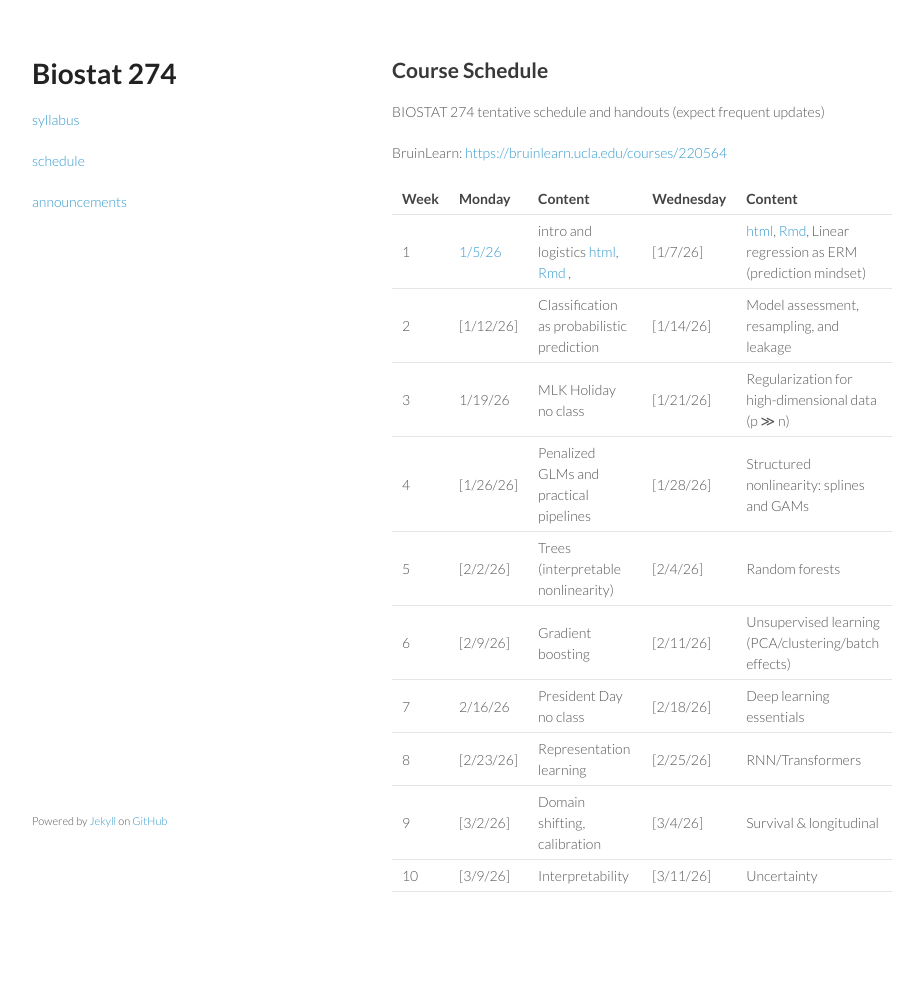
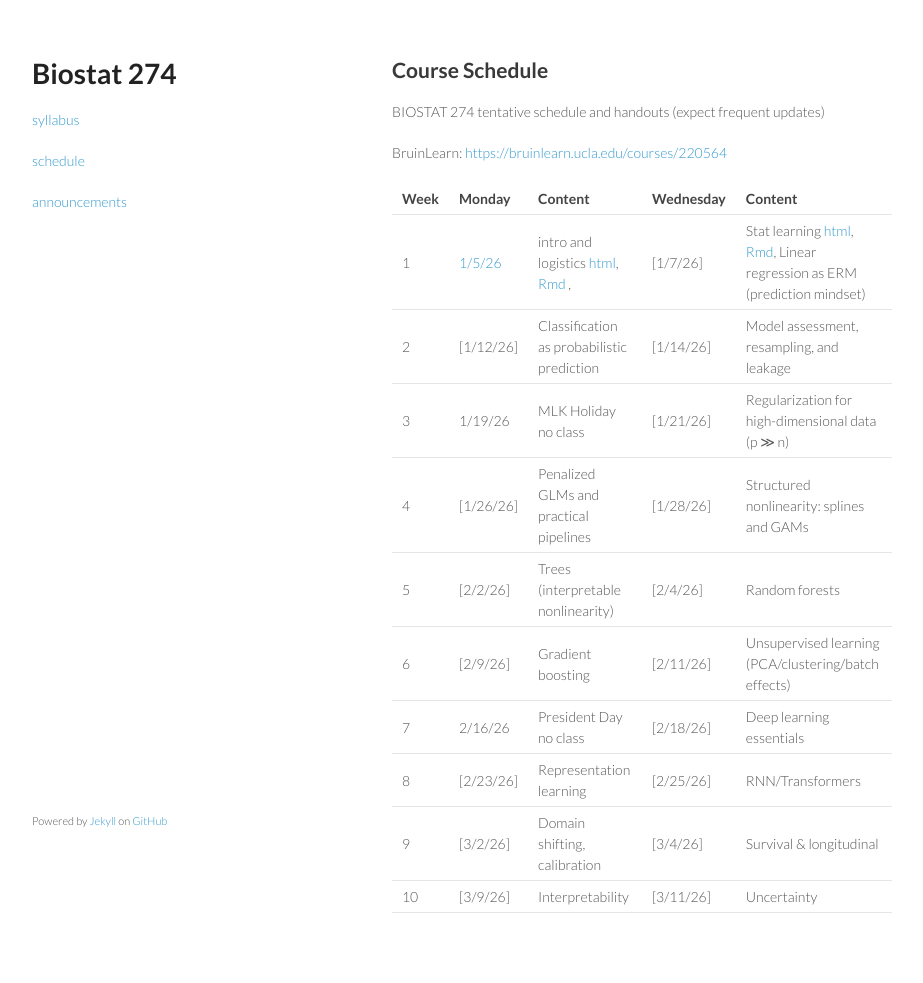
Before and after one commit to ucla-biostat-274/2026winter, a Jekyll site: the page built from schedule/schedule.md, in a window 1280 px wide. Shown: the whole page, without its empty margins (178-1101 px from the left). Built offline with Jekyll 4.4.1, drawn with Linux system fonts in a browser that asks for light colours; before the commit the page ends 962 px from its top, so only the background shows below that.

Commit message:
change  schedule

```diff
--- a/schedule/schedule.md
+++ b/schedule/schedule.md
@@ -11,7 +11,7 @@ BruinLearn: <https://bruinlearn.ucla.edu/courses/220564>
 
 | Week | Monday                                                                                                  | Content                                                                                                                                                               | Wednesday  | Content                                              |
 |------|---------------------------------------------------------------------------------------------------------|-----------------------------------------------------------------------------------------------------------------------------------------------------------------------|------------|------------------------------------------------------|
-| 1    | [1/5/26](https://ucla-biostat-274.github.io/2026winter/biostat274winter2026/2026/01/05/week1-day1.html) |  intro and logistics   [html](../slides/01-intro/intro.html),   [Rmd](https://raw.githubusercontent.com/ucla-biostat-274/2026spring/master/slides/01-intro/intro.qmd) , | [1/7/26]   | [html](../slides/02-statlearn/statlearn.html),   [Rmd](https://raw.githubusercontent.com/ucla-biostat-274/2026spring/master/slides/02-statlearn/statlearn.qmd), Linear regression as ERM (prediction mindset)        |
+| 1    | [1/5/26](https://ucla-biostat-274.github.io/2026winter/biostat274winter2026/2026/01/05/week1-day1.html) |  intro and logistics   [html](../slides/01-intro/intro.html),   [Rmd](https://raw.githubusercontent.com/ucla-biostat-274/2026spring/master/slides/01-intro/intro.qmd) , | [1/7/26]   | Stat learning [html](../slides/02-statlearn/statlearn.html),   [Rmd](https://raw.githubusercontent.com/ucla-biostat-274/2026spring/master/slides/02-statlearn/statlearn.qmd), Linear regression as ERM (prediction mindset)        |
 | 2    | [1/12/26]                                                                                               |  Classification as probabilistic   prediction                                                                                                                         | [1/14/26]  | Model assessment, resampling, and leakage            |
 | 3    | 1/19/26                                                                                                 |  MLK Holiday no class                                                                                                                                                 | [1/21/26]  |  Regularization for   high-dimensional data (p ≫ n)  |
 | 4    | [1/26/26]                                                                                               |  Penalized GLMs and practical   pipelines                                                                                                                             | [1/28/26]  |  Structured nonlinearity: splines   and GAMs         |
```
